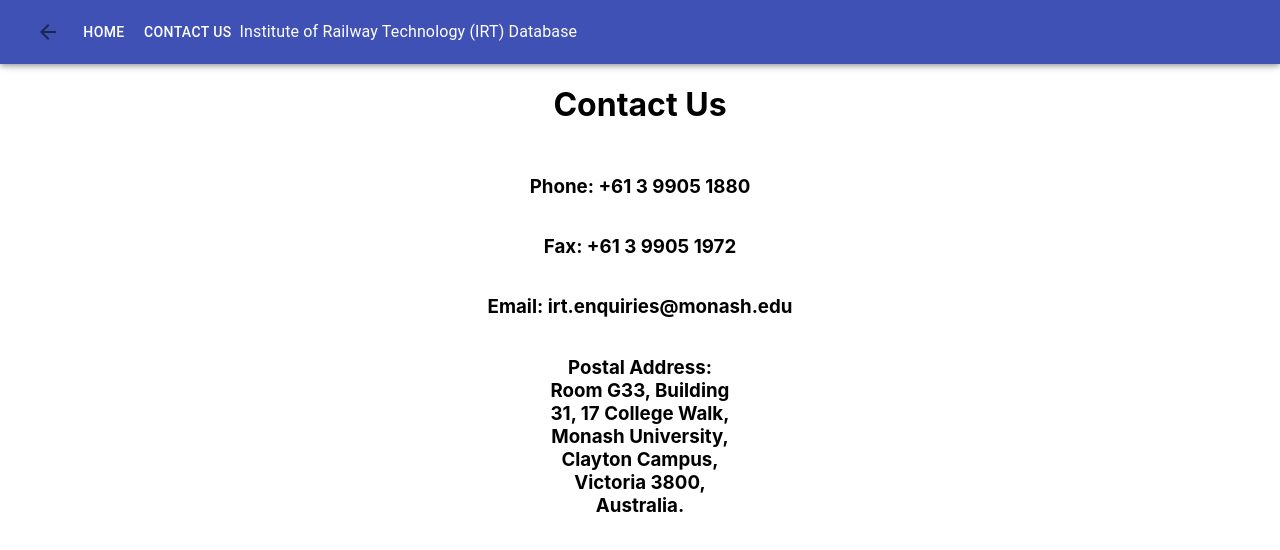
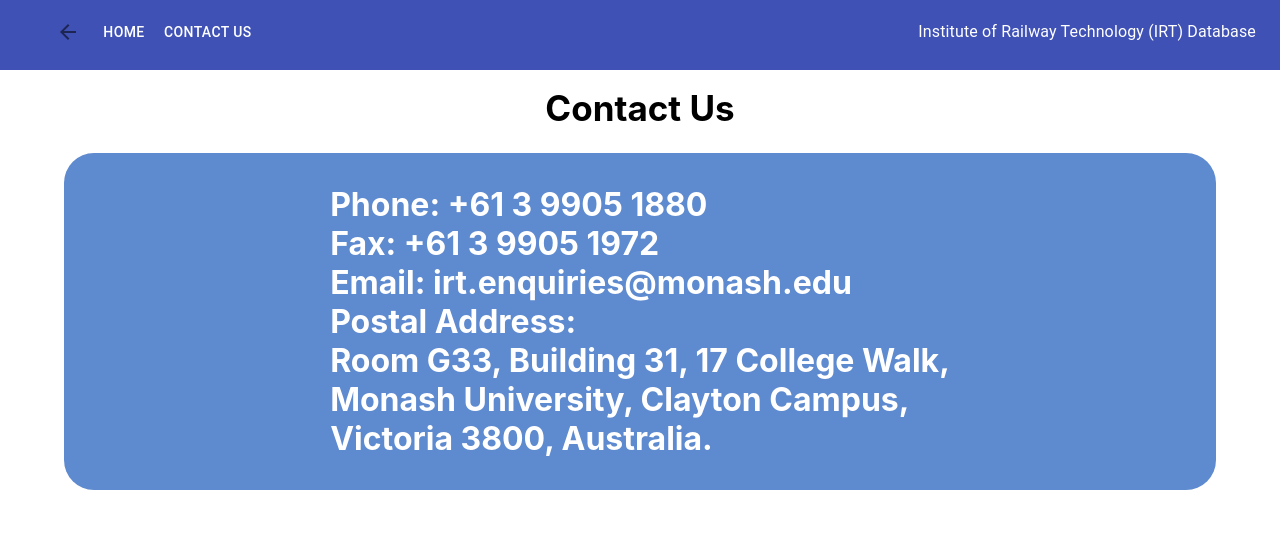
Before and after one commit to Lievaron17/Website, a React (Create React App) app in the folder client/: page /contact-us in a window 1280 px wide. Shown: the top 550 px of the page. Built offline with nearby package versions, Linux system fonts and the light colour scheme.

Commit message:
update the App js and contact_us jsx

```diff
--- a/client/src/App.js
+++ b/client/src/App.js
@@ -6,47 +6,73 @@
   Toolbar,
   Typography,
 } from '@material-ui/core';
+import makeStyles from '@material-ui/core/styles/makeStyles';
 import { useHistory } from 'react-router-dom';
 import Dashboard from './components/Dashboard';
 
-
 // icons
 import ArrowBackIcon from '@material-ui/icons/ArrowBack';
+const useStyles = makeStyles(theme => ({
+  // split the css so that we can edit the dashboard button easily
+  navBar: {
+    flexGrow: 1,
+    height: '60px',
+    borderBottom: 0,
+    paddingBottom: 70,
+    boxShadow: 'none',
+    position: '-webkit-sticky',
+    [theme.breakpoints.down('sm')]: {
+      height: 170
+    },
+  },
+  title: {
+    flexGrow: 1,
+    fontSize: 35,
+    color: "white",
+    marginLeft: 20,
+
+    [theme.breakpoints.down('sm')]: {
+    marginLeft: 0,
+    height: 100
+    },
+  },
+    navButton: {
+      color: "white",
+      [theme.breakpoints.down('sm')]: {
+        width: 140,
+        marginTop: 20,
+      },
+  }
+
+}));
+
+
 export default function App() {
 
+  const classes = useStyles();
   const history = useHistory();
 
   return (
-    <Box sx={{ flexGrow: 1 }}>
-      <AppBar>
+    <Box>
+      <AppBar position="fixed" className={classes.navBar}>
         <Toolbar>
-          <IconButton
-            size="large"
-            onClick={() => history.goBack()}
-          >
+            <div className={classes.title}>
+              <IconButton size="large" onClick={() => history.goBack()}>
                 <ArrowBackIcon />
               </IconButton>
-
-          <Button
-            color="inherit"
-            onClick={() => history.push('/home')}
-          >
+              <Button color="inherit" onClick={() => history.push('/home')}>
                   Home
               </Button>
-
-          <Button
-            color="inherit"
-            onClick= {() => history.push('/contact-us')}
-          >
+              <Button color="inherit" onClick= {() => history.push('/contact-us')}>
                   Contact Us
               </Button>
-
+            </div>
+          <div className={classes.navButton}>
             <Typography>
               Institute of Railway Technology (IRT) Database
             </Typography>
-
+          </div>
         </Toolbar>
-
       </AppBar>
 
       <div style={{padding: '5%'}}>
--- a/client/src/components/AccelerometerListPage.jsx
+++ b/client/src/components/AccelerometerListPage.jsx
@@ -3,6 +3,8 @@
   Button,
   makeStyles,
 } from '@material-ui/core';
+
+import { Link } from 'react-router-dom';
 
 function callApi(acc_id){
   const id = acc_id;
@@ -10,7 +12,8 @@
   .then(response => response.json())
   .then(data => {
     alert(data.irt.vehicle_id)
-  })
+  });
+  <Link to='/test'> hello </Link>
 
   // how to redirect to another page in react from a function
 
@@ -96,7 +99,7 @@
             variant="contained"
             onClick={() => callApi('S1236')}
           >
-            Accelerometer S1236
+             Accelerometer S1236
           </Button>
         </Grid>
 
@@ -119,6 +122,7 @@
     borderRadius: 10,
     backgroundColor: "#5E8ACF",
     padding: "18px 36px",
-    fontSize: "18px"
-  },
+    fontSize: "18px",
+    color: "white"
+  }
 }));
--- a/client/src/components/DrawbarListPage.jsx
+++ b/client/src/components/DrawbarListPage.jsx
@@ -117,6 +117,7 @@
       borderRadius: 10,
       backgroundColor: "#5E8ACF",
       padding: "18px 36px",
-      fontSize: "18px"
+      fontSize: "18px",
+      color: "white"
     },
   }));
--- a/client/src/components/Home.js
+++ b/client/src/components/Home.jsx
@@ -85,6 +85,7 @@
     borderRadius: 35,
     backgroundColor: "#5E8ACF",
     padding: "18px 36px",
-    fontSize: "18px"
+    fontSize: "18px",
+    color: "white"
   },
 }));
--- a/client/src/components/SpringListPage.jsx
+++ b/client/src/components/SpringListPage.jsx
@@ -117,6 +117,7 @@
       borderRadius: 10,
       backgroundColor: "#5E8ACF",
       padding: "18px 36px",
-      fontSize: "18px"
+      fontSize: "18px",
+      color: "white"
     },
   }));
--- a/client/src/components/SteerListPage.jsx
+++ b/client/src/components/SteerListPage.jsx
@@ -117,6 +117,7 @@
       borderRadius: 10,
       backgroundColor: "#5E8ACF",
       padding: "18px 36px",
-      fontSize: "18px"
+      fontSize: "18px",
+      color: "white"
     },
   }));
--- a/client/src/components/contact_us.jsx
+++ b/client/src/components/contact_us.jsx
@@ -1,41 +1,52 @@
 import React from 'react';
 import { Grid } from '@material-ui/core';
+import makeStyles from '@material-ui/core/styles/makeStyles';
 
-function Contact(){
+// useStyles = control the CSS of the website
+const useStyles = makeStyles(theme => ({
+
+  header: {
+    color: "#000000",
+    display: 'flex',
+    fontSize: "35px",
+    justifyContent: 'center'
+  },
+  container: {
+    background: "#5E8ACF",
+    borderRadius: "30px",
+  },
+  text: {
+    color: "white",
+    fontSize: "32px"
+  }
+
+}));
+
+
+export default function Contact() {
+
+  const classes = useStyles();
+  // blue box = container xs
   return (
-    <Grid container>
+    <>
+    <Grid>
+      <h1 className={classes.header}> Contact Us</h1>
+    </Grid>
+    <Grid container xs={12} className={classes.container} >
 
-      <Grid item xs={12} style={{display: 'flex', justifyContent: 'center', marginBottom: '10px'}}>
-        <h1>Contact Us</h1>
-      </Grid>
       <Grid item xs={12} style={{display: 'flex', justifyContent: 'center'}}>
-        <h3>Phone: +61 3 9905 1880</h3>
+        <h3 className= {classes.text}>
+        Phone: +61 3 9905 1880<br/>
+         Fax: +61 3 9905 1972<br/>
+         Email: irt.enquiries@monash.edu<br/>
+        Postal Address: <br/>
+        Room G33, Building 31, 17 College Walk, <br/>
+        Monash University, Clayton Campus, <br/>
+        Victoria 3800, Australia.
+        </h3>
       </Grid>
 
-      <Grid item xs={12} style={{display: 'flex', justifyContent: 'center'}}>
-        <h3>Fax: +61 3 9905 1972</h3>
-      </Grid>
-
-      <Grid item xs={12} style={{display: 'flex', justifyContent: 'center'}}>
-        <h3>Email: irt.enquiries@monash.edu</h3>
-      </Grid>
-      <Grid item xs = {4}>
-
-      </Grid>
-      <Grid item xs={4} style={{display: 'flex', justifyContent: 'center', textAlign: 'center'}}>
-       <div style ={{width:'50%'}}><h3>
-            Postal Address:
-            Room G33, Building 31,
-            17 College Walk,
-            Monash University, Clayton Campus,
-            Victoria 3800, Australia.</h3>
-            </div>
-      </Grid>
-      <Grid item xs = {4}>
-
-      </Grid>
     </Grid>
+    </>
   );
 }
-
-export default Contact;
```
Also changed, not shown: client/src/components/Dashboard.jsx (renamed from client/src/components/Dashboard.js), client/src/components/ErrorBoundary.jsx (renamed from client/src/components/ErrorBoundary.js), client/src/components/SampleAcce.js (deleted), client/src/components/test.jsx (added). Lines whose indentation alone changed are shown as unchanged.
